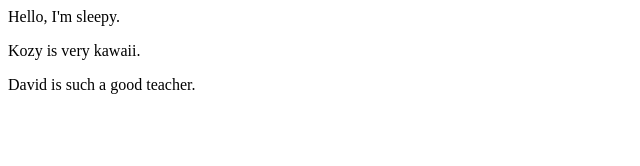
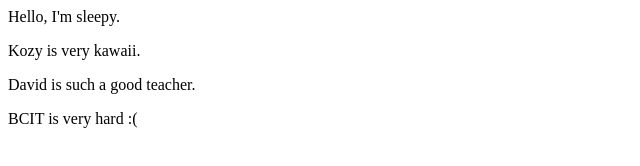
Before and after one commit to KozyTamai/test, a plain HTML site: page index.html in a window 1280 px wide. Shown: the whole page, without its empty margins (0-640 px from the left). Drawn offline with Linux system fonts and the light colour scheme.

Commit message:
changed index.html

```diff
--- a/index.html
+++ b/index.html
@@ -1,3 +1,4 @@
 <p>Hello, I'm sleepy.</p>
 <p>Kozy is very kawaii. </p>
 <p>David is such a good teacher.</p>
+<p>BCIT is very hard :(</p>
```
